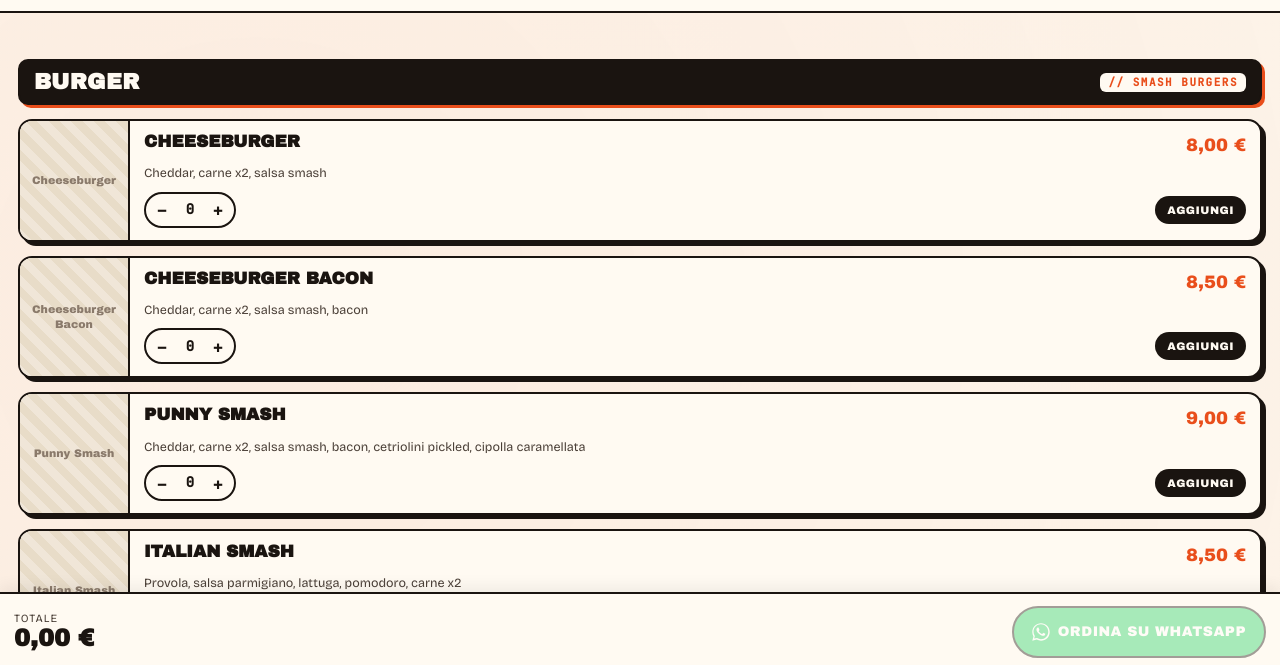
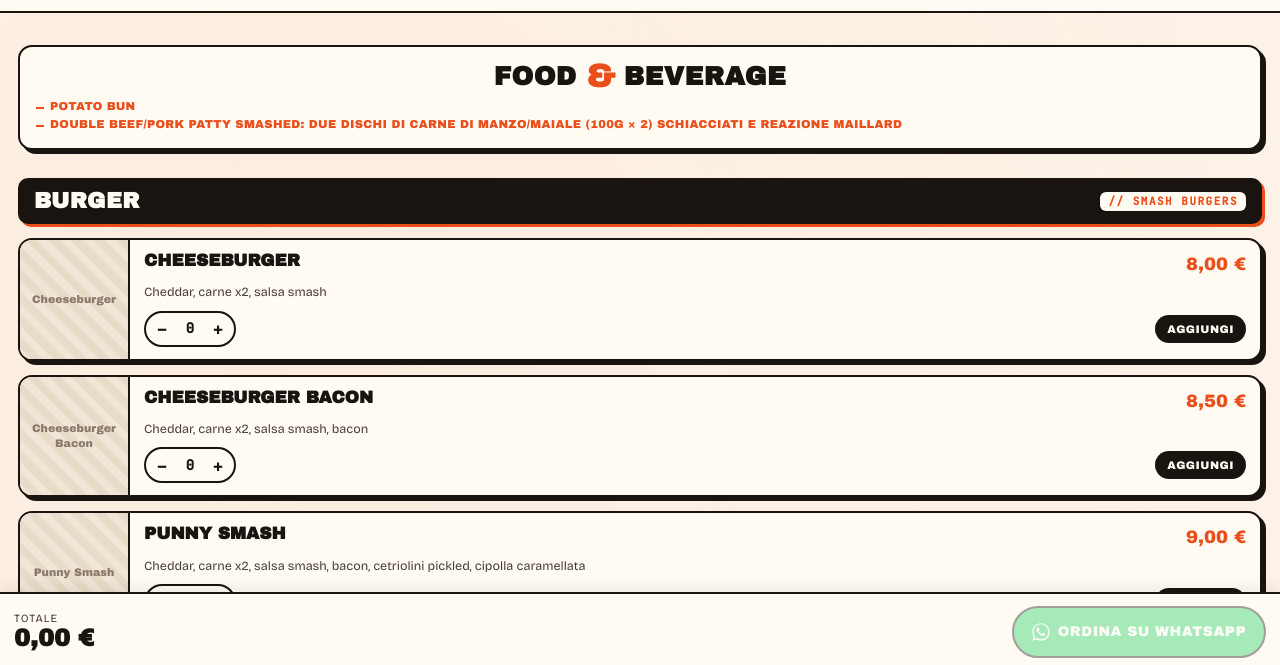
Before and after one commit to punnysmash00/punnysmash, a plain HTML site: page index.html in a window 1280 px wide. Shown: the part 130-795 px from the top of the page. Drawn offline with nearby package versions, Linux system fonts and the light colour scheme.

Commit message:
Update index.html

```diff
--- a/index.html
+++ b/index.html
@@ -32,7 +32,47 @@
     padding-bottom:120px;
   }
 
-  /* Header */
+  /* Menu intro banner */
+  .menu-intro{
+    background:var(--paper);
+    border:2px solid var(--ink);
+    border-radius:14px;
+    padding:14px 16px;
+    margin:14px 0 4px;
+    box-shadow: 4px 4px 0 var(--ink);
+  }
+  .menu-intro h2{
+    font-family:'Archivo Black',sans-serif;
+    font-size:26px;
+    margin:0 0 6px;
+    letter-spacing:.5px;
+    line-height:1;
+    text-align:center;
+    text-transform:uppercase;
+    color:var(--ink);
+  }
+  .menu-intro h2 .amp{
+    color:var(--accent);
+    font-size:32px;
+    vertical-align:-2px;
+  }
+  .menu-intro .specs{
+    color:var(--accent);
+    font-family:'Archivo Black',sans-serif;
+    text-transform:uppercase;
+    font-size:11.5px;
+    letter-spacing:.3px;
+    line-height:1.35;
+    margin-top:6px;
+  }
+  .menu-intro .specs p{margin:2px 0;display:flex;align-items:flex-start;gap:6px}
+  .menu-intro .specs p::before{
+    content:"";
+    width:8px;height:2px;
+    background:var(--accent);
+    flex-shrink:0;
+    margin-top:8px;
+  }
   header.top{
     padding:14px 18px;
     border-bottom:2px solid var(--ink);
@@ -289,6 +329,14 @@
 
 <main>
 
+  <div class="menu-intro">
+    <h2>Food <span class="amp">&amp;</span> Beverage</h2>
+    <div class="specs">
+      <p>Potato bun</p>
+      <p>Double beef/pork patty smashed: due dischi di carne di manzo/maiale (100g × 2) schiacciati e reazione Maillard</p>
+    </div>
+  </div>
+
   <h2 class="section-title">Burger <em>// smash burgers</em></h2>
   <div id="burgers"></div>
 
@@ -351,7 +399,7 @@
       <div class="row-photo" style="width:64px;height:64px;border-radius:12px"><img src="img/punny-pattyciok.jpg" alt="Punny Pattyciok" onerror="this.parentNode.innerHTML='<div class=ph-placeholder>Punny Pattyciok</div>'"></div>
       <div style="flex:1;min-width:0">
         <h3 style="margin:0">Punny Pattyciok</h3>
-        <div style="font-size:12px;color:var(--ink-soft);margin-top:4px">Brioche farcita, scegli farcitura e gusto.</div>
+        <div style="font-size:12px;color:var(--ink-soft);margin-top:4px">Potato bun farcito, scegli farcitura e gusto.</div>
       </div>
     </div>
     <div style="font-family:'Archivo Black',sans-serif;font-size:12px;text-transform:uppercase;margin:10px 0 6px;letter-spacing:.5px">Farcitura</div>
@@ -463,6 +511,7 @@ const INGREDIENTS = [
 const SIDES = [
   { id:"sweet",   name:"Patate dolci",          subtitle:"Sweet potatoes", price:3.50, photo:"img/patate-dolci.jpg" },
   { id:"classic", name:"Patate classic stick",  subtitle:"",               price:3.00, photo:"img/patate-classic.jpg" },
+  { id:"nuggets", name:"Chicken Nuggets",       subtitle:"",               price:4.50, photo:"img/chicken-nuggets.jpg" },
 ];
 
 const SAUCES = [
@@ -486,7 +535,7 @@ const PATTYCIOK = {
   name:"Punny Pattyciok",
   basePrice: 3.00,
   photo:"img/punny-pattyciok.jpg",
-  desc:"Brioche farcita con disco fresco o crema spalmabile al cioccolato",
+  desc:"Potato bun farcito con disco fresco o crema spalmabile al cioccolato",
   fillings: [
     { id:"disco",  name:"Disco fresco",      price:1.00 },
     { id:"crema",  name:"Crema spalmabile",  price:0.50 },
```
